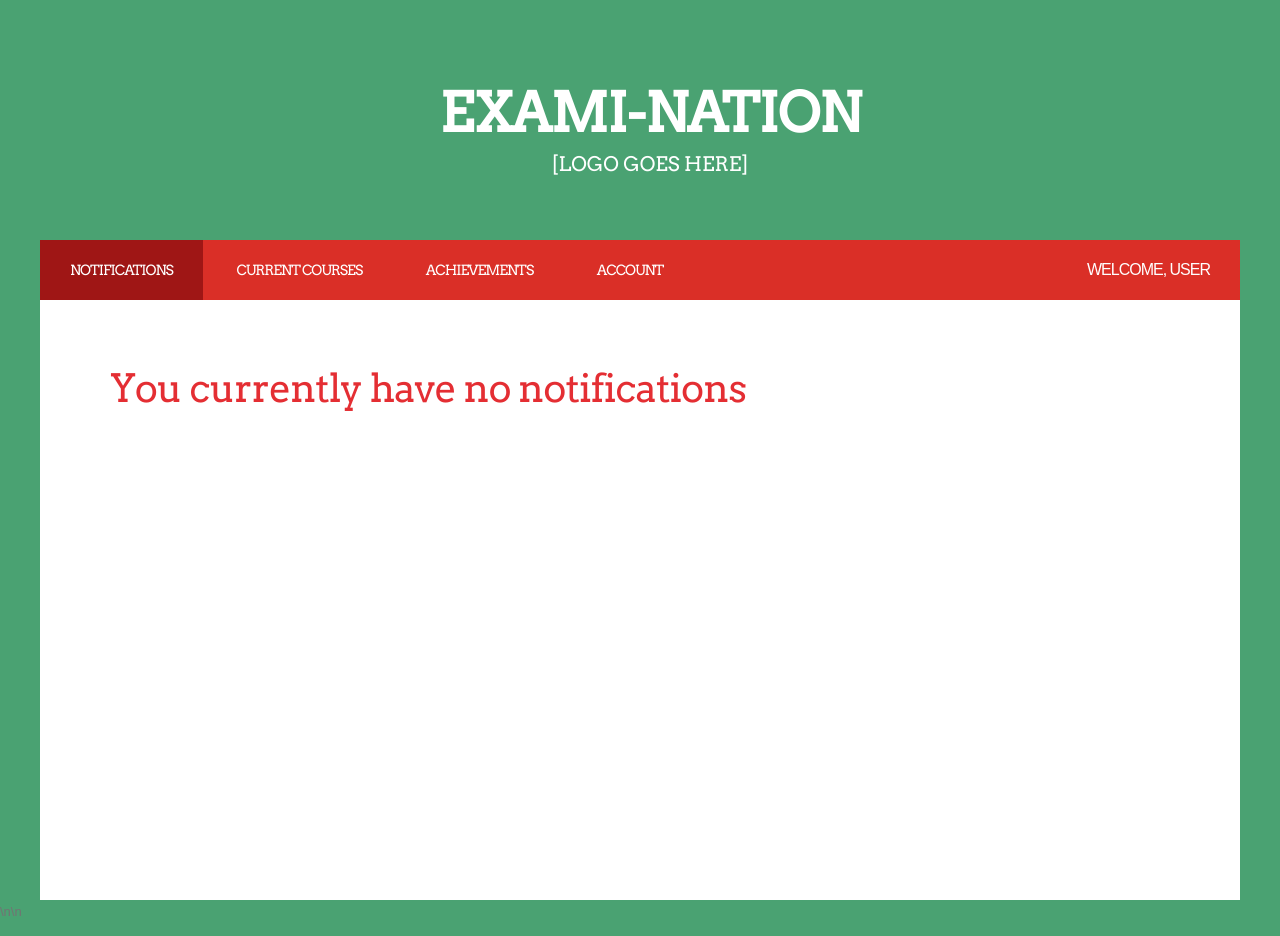
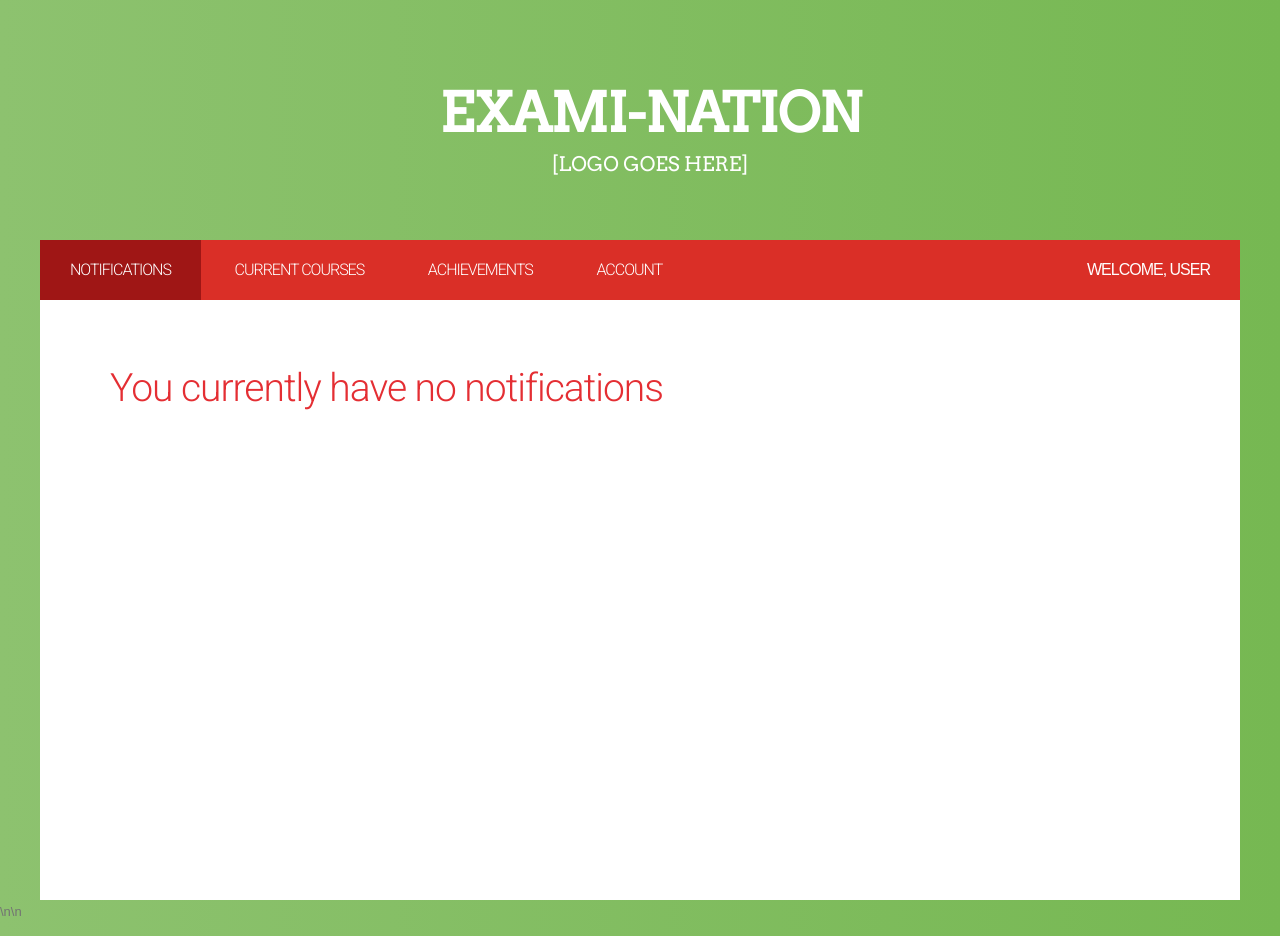
Before and after one commit to arkaacharya/CS_307-Fall2017, a PHP site: page /html/student_page.html in a window 1280 px wide. Run offline with PHP 8.4, Linux system fonts and the light colour scheme.

Commit message:
Edited style.css to make each look similar

```diff
--- a/css/style.css
+++ b/css/style.css
@@ -1,3 +1,4 @@
+@import url(https://fonts.googleapis.com/css?family=Roboto:300);
 
 /*
 Design by Free CSS Templates
@@ -8,7 +9,7 @@
 body {
 	margin: 0;
 	padding: 0;
-	background: #4aa272;
+	background: linear-gradient(to left, #76b852, #8DC26F);
 	font-family: Arial, Helvetica, sans-serif;
 	font-size: 13px;
 	color: #737373;
@@ -40,6 +41,12 @@
 }
 
 ul, ol {
+}
+
+
+
+.entry h2 {
+	font-family: "Roboto", sans-serif;
 }
 
 a {
@@ -171,7 +178,9 @@
 
 #menu li {
 	display: inline-block;
+
 }
+
 
 #menu a {
 	display: block;
@@ -183,8 +192,8 @@
 	letter-spacing: -1px;
 	text-decoration: none;
 	text-transform: uppercase;
-	font-family: 'Arvo', serif;
-	font-size: 14px;
+	font-family: "Roboto", sans-serif;
+	font-size: 16px;
 	font-weight: normal;
 	color: #FFFFFF;
 	border: none;
```
